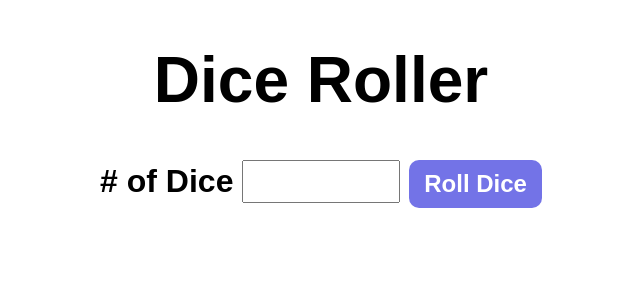
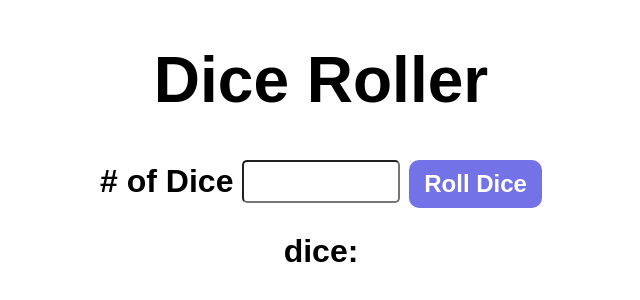
Before and after one commit to Dnreikronos/dice_roller, a plain HTML site: page index.html in a window 1280 px wide. Both pictures are taken after a click on the button "Roll Dice". Shown: the whole page, without its empty margins (319-959 px from the left). Drawn offline with Linux system fonts and the light colour scheme.

Commit message:
Implentation of the rules in JS and updated some syles in CSS

```diff
--- a/index.html
+++ b/index.html
@@ -10,7 +10,7 @@
     <div id="container">
       <h1>Dice Roller</h1>
       <label># of Dice</label>
-      <input type="number" min="1" />
+      <input type="number" id="numOfDices" min="1" />
       <button onclick="rollDice()">Roll Dice</button>
       <div id="diceResult"></div>
       <div id="diceImages"></div>
--- a/index.js
+++ b/index.js
@@ -0,0 +1,16 @@
+function rollDice() {
+    const numOfDices = document.getElementById("numOfDices").value;
+    const diceResult = document.getElementById("diceResult");
+    const diceImages = document.getElementById("diceImages");
+    const values = [];
+    const images = [];
+
+    for (let i = 0; i < numOfDices; i++ ){
+        const value = Math.floor(Math.random() * 6) + 1;
+        values.push(value);
+        images.push(`<img src="dice_images/${value}.png" alt="Dice: ${value}">`);
+    }
+
+    diceResult.textContent = `dice: ${values.join(', ')}`;
+    diceImages.innerHTML = images.join('');
+}
--- a/style.css
+++ b/style.css
@@ -26,4 +26,12 @@ input{
     width: 150px;
     text-align: center;
     font-weight: bold;
+    border-radius: 5px;
 }
+#diceResult{
+    margin: 25px;
+}
+#diceImages img{
+    margin: 5px;
+    width: 150px;
+}
```
Also changed, not shown: dice_images/1.png (renamed from dice_images/Dice-1.png), dice_images/2.png (renamed from dice_images/Dice-2.png), dice_images/3.png (renamed from dice_images/Dice-3.png), dice_images/4.png (renamed from dice_images/Dice-4.png), dice_images/5.png (renamed from dice_images/Dice-5.png), dice_images/6.png (renamed from dice_images/Dice-6.png), 1 other file.
